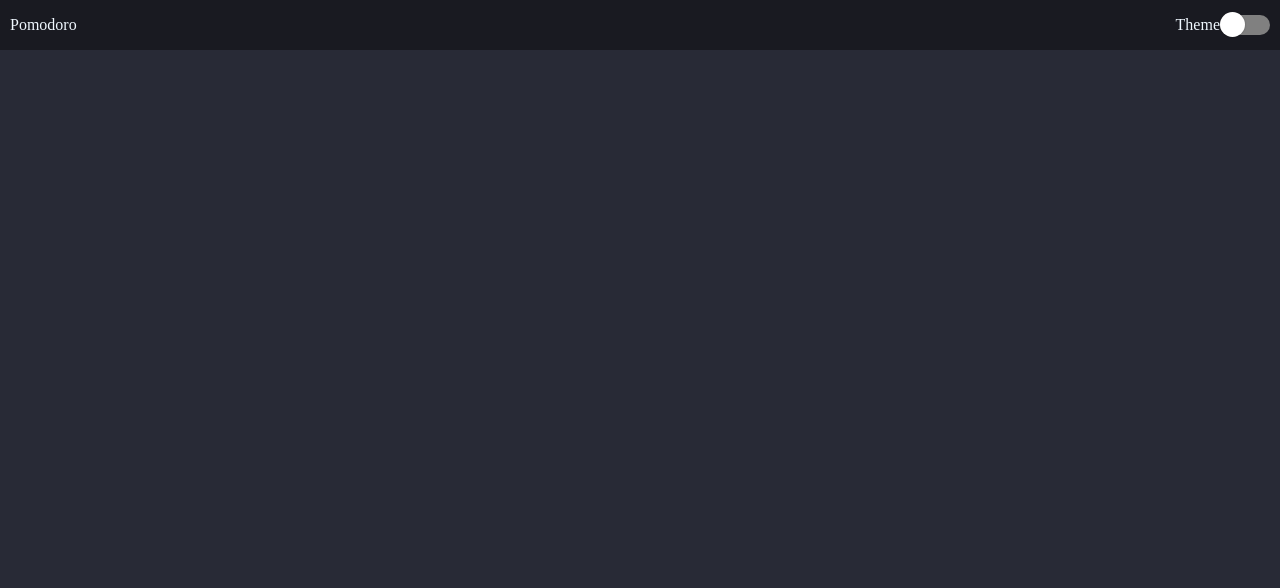
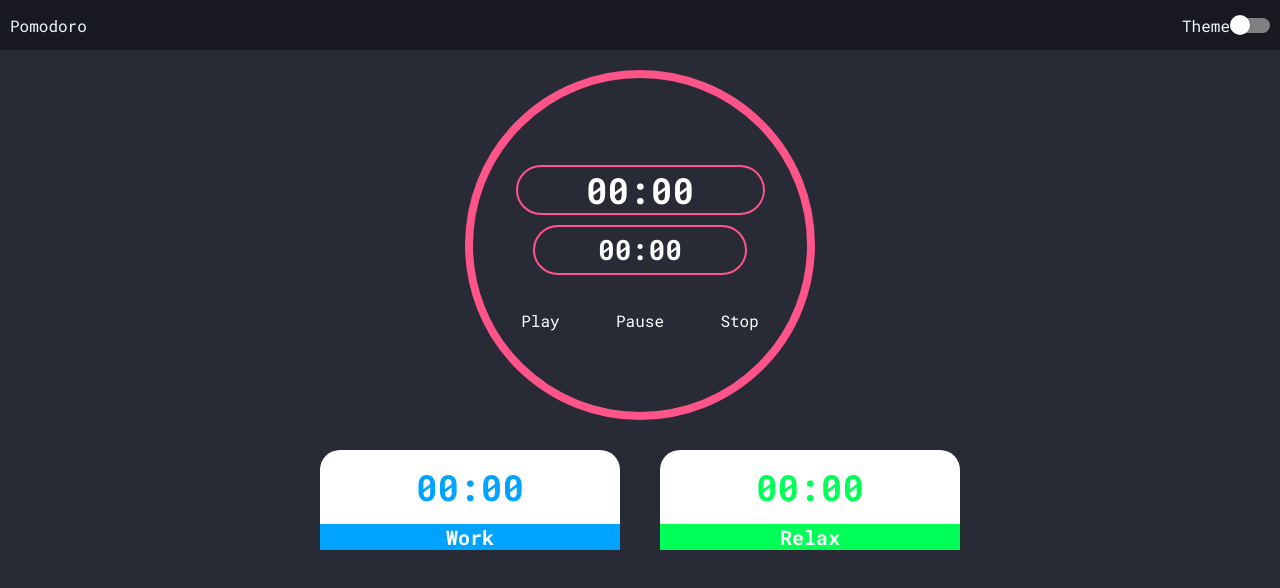
Before and after one commit to muril0-0/pomodoro-reactjs, a React (Create React App) app: page / in a window 1280 px wide. Shown: the top 588 px of the page. Built offline with nearby package versions, Linux system fonts and the light colour scheme.

Commit message:
Initial layout

```diff
--- a/src/App.js
+++ b/src/App.js
@@ -1,15 +1,18 @@
 import React from "react";
 import "./styles/globals.css";
+import "./styles/app.css";
 
 import NavBar from "./components/NavBar";
 import Display from "./components/Display";
+import Panel from "./components/Panel";
 
 function App() {
   return (
     <>
-      <div className="wrapper">
+      <div className="wrapper-app">
         <NavBar />
         <Display />
+        <Panel />
       </div>
     </>
   );
--- a/src/components/Display.js
+++ b/src/components/Display.js
@@ -1,9 +1,18 @@
 import React from "react";
+import "../styles/display.css";
 
 export default function Display() {
   return (
     <>
-      <div></div>
+      <div className="wrapper-display">
+        <div className="work-time">00:00</div>
+        <div className="relax-time">00:00</div>
+        <div className="controls">
+          <p>Play</p>
+          <p>Pause</p>
+          <p>Stop</p>
+        </div>
+      </div>
     </>
   );
 }
--- /dev/null
+++ b/src/components/Panel.js
@@ -0,0 +1,23 @@
+import React from "react";
+import "../styles/panel.css";
+
+export default function Panel() {
+  return (
+    <>
+      <div className="wrapper-panel">
+        <div className="work-panel">
+          <div className="selector-time">
+            <p>00:00</p>
+          </div>
+          <p>Work</p>
+        </div>
+        <div className="relax-panel">
+          <div className="selector-time">
+            <p>00:00</p>
+          </div>
+          <p>Relax</p>
+        </div>
+      </div>
+    </>
+  );
+}
--- /dev/null
+++ b/src/styles/app.css
@@ -0,0 +1,5 @@
+.wrapper-app {
+  display: flex;
+  flex-direction: column;
+  align-items: center;
+}
--- /dev/null
+++ b/src/styles/display.css
@@ -0,0 +1,59 @@
+.wrapper-display {
+  display: flex;
+  flex-direction: column;
+  align-items: center;
+  justify-content: center;
+
+  width: 350px;
+  height: 350px;
+  margin-top: 20px;
+  border-radius: 50%;
+  border: 8px solid var(--red);
+}
+
+.work-time {
+  display: flex;
+  flex-direction: column;
+  align-items: center;
+  justify-content: center;
+
+  width: calc(100% - 85px);
+  height: 50px;
+  border-radius: 50px;
+  margin: 5px auto;
+  border: 2px solid var(--red);
+
+  color: #fff;
+  font-weight: bold;
+  font-size: 36px;
+}
+
+.relax-time {
+  display: flex;
+  flex-direction: column;
+  align-items: center;
+  justify-content: center;
+
+  width: calc(100% - 120px);
+  height: 50px;
+  border-radius: 50px;
+  margin: 5px auto;
+  border: 2px solid var(--red);
+
+  color: #fff;
+  font-weight: bold;
+  font-size: 28px;
+}
+
+.controls {
+  display: flex;
+  flex-direction: row;
+  align-items: center;
+  justify-content: space-around;
+
+  margin-top: 30px;
+  width: calc(100% - 40px);
+
+  color: #fff;
+  cursor: pointer;
+}
--- a/src/styles/globals.css
+++ b/src/styles/globals.css
@@ -1,6 +1,11 @@
+@import url("https://fonts.googleapis.com/css2?family=Roboto+Mono:wght@400;500;700&display=swap");
+
 :root {
   --bg-primaryDark: #191a21;
   --bg-secondDark: #282a36;
+  --red: #ff5489;
+  --blue: #00a3ff;
+  --green: #00ff57;
 }
 
 * {
@@ -18,4 +23,5 @@ body,
 
 body {
   background-color: var(--bg-secondDark);
+  font-family: "Roboto Mono", monospace;
 }
--- a/src/styles/navBar.css
+++ b/src/styles/navBar.css
@@ -5,6 +5,7 @@
   align-items: center;
   background-color: var(--bg-primaryDark);
 
+  width: 100%;
   height: 50px;
   color: aliceblue;
 }
--- /dev/null
+++ b/src/styles/panel.css
@@ -0,0 +1,53 @@
+.wrapper-panel {
+  display: flex;
+  flex-direction: row;
+  align-items: center;
+  justify-content: space-between;
+  width: 50%;
+  margin-top: 30px;
+}
+
+.work-panel,
+.relax-panel {
+  width: 300px;
+  height: 100px;
+  border-radius: 20px 20px 0 0;
+
+  display: flex;
+  flex-direction: column;
+  background-color: #fff;
+
+  font-family: "Roboto Mono", monospace;
+  font-weight: bold;
+  font-size: 36px;
+}
+
+.work-panel {
+  color: var(--blue);
+}
+
+.relax-panel {
+  color: var(--green);
+}
+
+.selector-time {
+  display: flex;
+  flex-direction: row;
+  align-items: center;
+  justify-content: space-around;
+  height: 100%;
+}
+
+.work-panel > p {
+  background-color: var(--blue);
+  color: #fff;
+  font-size: 20px;
+  text-align: center;
+}
+
+.relax-panel > p {
+  background-color: var(--green);
+  color: #fff;
+  font-size: 20px;
+  text-align: center;
+}
--- a/src/styles/switch.css
+++ b/src/styles/switch.css
@@ -8,8 +8,8 @@
   display: flex;
   align-items: center;
   justify-content: space-between;
-  width: 50px;
-  height: 20px;
+  width: 40px;
+  height: 15px;
   background: grey;
   border-radius: 100px;
   position: relative;
@@ -22,8 +22,8 @@
   position: absolute;
   top: -3px;
   left: 0px;
-  width: 25px;
-  height: 25px;
+  width: 20px;
+  height: 20px;
   border-radius: 45px;
   transition: 0.2s;
   background: #fff;
```
Also changed, not shown: src/functions/Counter.js (added).
